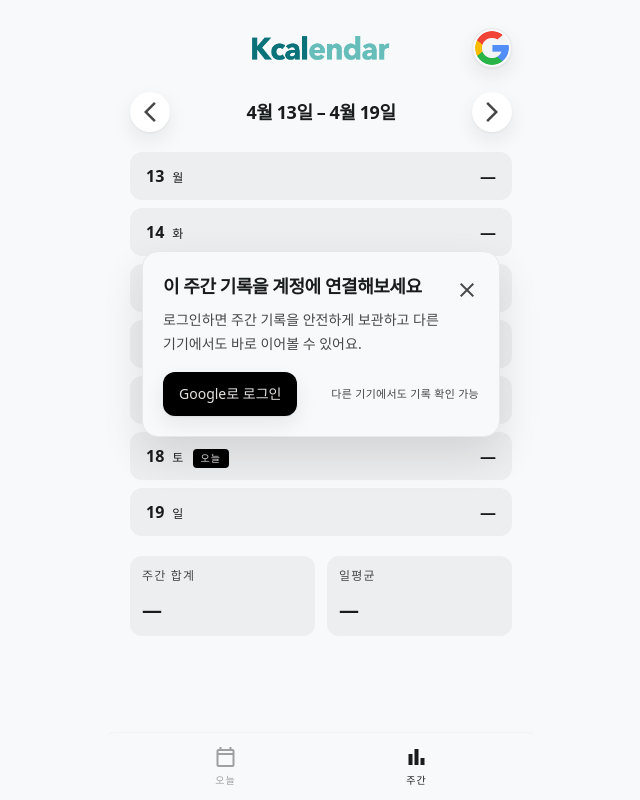
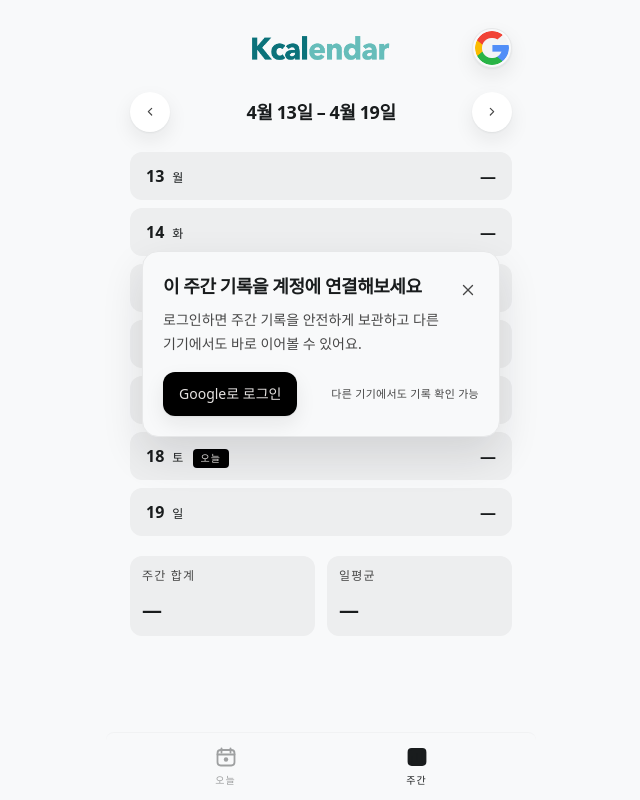
Before and after one commit to ingssg/Kcalendar, a Next.js app in the folder apps/web/: page /weekly in a window 1280 px wide. Shown: the whole page, without its empty margins (319-959 px from the left). Built offline with nearby package versions, Linux system fonts and the light colour scheme; no server answers.

Commit message:
fix(web): replace font icons with local svg

```diff
--- a/apps/web/app/(tabs)/weekly/[date]/page.tsx
+++ b/apps/web/app/(tabs)/weekly/[date]/page.tsx
@@ -7,6 +7,7 @@ import { useProfile } from "@/lib/hooks/use-profile";
 import { calculateBurnCalories } from "@/lib/entries";
 import { AppTopBar } from "@/components/app-top-bar";
 import { AuthMenuButton } from "@/components/auth-menu-button";
+import { ArrowLeftIcon } from "@/components/icons";
 import { SummaryCard } from "@/components/summary-card";
 import { FoodList } from "@/components/food-list";
 
@@ -35,9 +36,7 @@ export default function DateDetailPage() {
                 onClick={() => router.back()}
                 className="flex items-center justify-center w-10 h-10 rounded-full hover:bg-surface-container-high transition-colors active:scale-95 duration-200"
               >
-                <span className="material-symbols-outlined text-on-surface">
-                  arrow_back
-                </span>
+                <ArrowLeftIcon className="h-5 w-5 text-on-surface" />
               </button>
             }
             rightSlot={<AuthMenuButton />}
--- a/apps/web/app/(tabs)/weekly/page.tsx
+++ b/apps/web/app/(tabs)/weekly/page.tsx
@@ -13,6 +13,7 @@ import { useProfile } from "@/lib/hooks/use-profile";
 import { useWeeklyRecords } from "@/lib/hooks/use-weekly-records";
 import { AppTopBar } from "@/components/app-top-bar";
 import { AuthMenuButton } from "@/components/auth-menu-button";
+import { ChevronLeftIcon, ChevronRightIcon } from "@/components/icons";
 import { LoginBanner } from "@/components/login-banner";
 import { WeeklyRow } from "@/components/weekly-row";
 import { dismissNudge, shouldShowNudge } from "@/lib/login-nudge";
@@ -80,9 +81,7 @@ export default function WeeklyPage() {
             disabled={!anchorDate}
             className="w-10 h-10 flex items-center justify-center rounded-full bg-surface-container-lowest text-on-surface-variant hover:bg-surface-container-high transition-colors"
           >
-            <span className="material-symbols-outlined text-sm">
-              arrow_back_ios_new
-            </span>
+            <ChevronLeftIcon className="h-4 w-4" />
           </button>
           <div>
             <h1 className="sr-only">주간 기록</h1>
@@ -95,9 +94,7 @@ export default function WeeklyPage() {
             disabled={!anchorDate}
             className="w-10 h-10 flex items-center justify-center rounded-full bg-surface-container-lowest text-on-surface-variant hover:bg-surface-container-high transition-colors"
           >
-            <span className="material-symbols-outlined text-sm">
-              arrow_forward_ios
-            </span>
+            <ChevronRightIcon className="h-4 w-4" />
           </button>
         </div>
       </header>
--- a/apps/web/app/layout.tsx
+++ b/apps/web/app/layout.tsx
@@ -33,13 +33,6 @@ export default function RootLayout({
 }) {
   return (
     <html lang="ko">
-      <head>
-        {/* eslint-disable-next-line @next/next/no-page-custom-font */}
-        <link
-          rel="stylesheet"
-          href="https://fonts.googleapis.com/css2?family=Material+Symbols+Outlined:opsz,wght,FILL,GRAD@20..48,100..700,0..1,-50..200&display=swap"
-        />
-      </head>
       {/* 데스크탑: surface-dim 배경 + 중앙 모바일 컨테이너 */}
       <body className="bg-surface-dim min-h-dvh flex justify-center">
         <QueryProvider>
--- a/apps/web/components/food-input.tsx
+++ b/apps/web/components/food-input.tsx
@@ -8,6 +8,7 @@ import type {
   ParseFoodResponse,
 } from "@kcalendar/types";
 import { ButtonGroup } from "@/components/button-group";
+import { ArrowRightIcon } from "@/components/icons";
 import { useFoodMutations } from "@/lib/hooks/use-food-mutations";
 
 type AddedEntryGroup = MealType | "activity";
@@ -208,11 +209,7 @@ export function FoodInput({ date, onEntriesAdded }: FoodInputProps) {
                 ? "기록하기"
                 : "활동 기록하기"}
           </span>
-          {!loading && (
-            <span className="material-symbols-outlined text-[18px]">
-              arrow_forward
-            </span>
-          )}
+          {!loading && <ArrowRightIcon className="h-[18px] w-[18px]" />}
           {loading && (
             <span className="w-[18px] h-[18px] border-2 border-on-primary/30 border-t-on-primary rounded-full animate-spin" />
           )}
--- a/apps/web/components/food-list.tsx
+++ b/apps/web/components/food-list.tsx
@@ -5,6 +5,7 @@ import { flushSync } from "react-dom";
 import { createPortal } from "react-dom";
 import type { FoodEntry, MealType } from "@kcalendar/types";
 import { ButtonGroup } from "@/components/button-group";
+import { DeleteIcon, EditIcon, MoreVerticalIcon } from "@/components/icons";
 import { useFoodMutations } from "@/lib/hooks/use-food-mutations";
 import { isActivityEntry } from "@/lib/entries";
 
@@ -468,9 +469,7 @@ export function FoodList({
                           className="rounded-full p-1 text-on-surface-variant transition-colors hover:text-on-surface"
                           aria-label="더보기"
                         >
-                          <span className="material-symbols-outlined text-[21px]">
-                            more_vert
-                          </span>
+                          <MoreVerticalIcon className="h-[21px] w-[21px]" />
                         </button>
                       )}
                       {readOnly && <span className="h-7 w-7 shrink-0" />}
@@ -531,18 +530,14 @@ export function FoodList({
               }}
               className="flex w-full items-center gap-2 px-4 py-3 font-body text-sm text-on-surface shadow-none transition-colors hover:bg-surface-container-low hover:shadow-none"
             >
-              <span className="material-symbols-outlined text-[16px]">
-                edit
-              </span>
+              <EditIcon className="h-[16px] w-[16px]" />
               수정
             </button>
             <button
               onClick={() => handleDelete(menuOpenId)}
               className="flex w-full items-center gap-2 px-4 py-3 font-body text-sm text-tertiary shadow-none transition-colors hover:bg-surface-container-low hover:shadow-none"
             >
-              <span className="material-symbols-outlined text-[16px]">
-                delete
-              </span>
+              <DeleteIcon className="h-[16px] w-[16px]" />
               삭제
             </button>
           </div>,
--- /dev/null
+++ b/apps/web/components/icons.tsx
@@ -0,0 +1,139 @@
+type IconProps = {
+  className?: string;
+};
+
+function SvgIcon({
+  className = "",
+  children,
+  viewBox = "0 0 24 24",
+  fill = "none",
+}: IconProps & {
+  children: React.ReactNode;
+  viewBox?: string;
+  fill?: string;
+}) {
+  return (
+    <svg
+      aria-hidden="true"
+      viewBox={viewBox}
+      fill={fill}
+      stroke="currentColor"
+      strokeWidth="1.8"
+      strokeLinecap="round"
+      strokeLinejoin="round"
+      className={className}
+    >
+      {children}
+    </svg>
+  );
+}
+
+export function TodayIcon({
+  active,
+  className = "",
+}: IconProps & { active: boolean }) {
+  return (
+    <SvgIcon className={className} fill={active ? "currentColor" : "none"}>
+      <rect x="3.5" y="5" width="17" height="15.5" rx="3.2" />
+      <path d="M7.5 3.5v4" />
+      <path d="M16.5 3.5v4" />
+      <path d="M3.5 9.5h17" />
+      <circle
+        cx="12"
+        cy="14.5"
+        r="2.2"
+        fill={active ? "var(--color-surface)" : "currentColor"}
+        stroke="none"
+      />
+    </SvgIcon>
+  );
+}
+
+export function WeeklyIcon({
+  active,
+  className = "",
+}: IconProps & { active: boolean }) {
+  return (
+    <SvgIcon className={className} fill={active ? "currentColor" : "none"}>
+      <rect x="3.5" y="4" width="17" height="16" rx="3.2" />
+      <path d="M7 15.5V12.5" />
+      <path d="M12 15.5V9.5" />
+      <path d="M17 15.5V7.5" />
+      <path d="M7 17.5h10" />
+    </SvgIcon>
+  );
+}
+
+export function ArrowRightIcon({ className = "" }: IconProps) {
+  return (
+    <SvgIcon className={className}>
+      <path d="M5 12h13" />
+      <path d="m13 7 5 5-5 5" />
+    </SvgIcon>
+  );
+}
+
+export function ArrowLeftIcon({ className = "" }: IconProps) {
+  return (
+    <SvgIcon className={className}>
+      <path d="M19 12H6" />
+      <path d="m11 7-5 5 5 5" />
+    </SvgIcon>
+  );
+}
+
+export function ChevronLeftIcon({ className = "" }: IconProps) {
+  return (
+    <SvgIcon className={className}>
+      <path d="m14.5 6.5-5 5 5 5" />
+    </SvgIcon>
+  );
+}
+
+export function ChevronRightIcon({ className = "" }: IconProps) {
+  return (
+    <SvgIcon className={className}>
+      <path d="m9.5 6.5 5 5-5 5" />
+    </SvgIcon>
+  );
+}
+
+export function CloseIcon({ className = "" }: IconProps) {
+  return (
+    <SvgIcon className={className}>
+      <path d="M6 6l12 12" />
+      <path d="M18 6 6 18" />
+    </SvgIcon>
+  );
+}
+
+export function MoreVerticalIcon({ className = "" }: IconProps) {
+  return (
+    <SvgIcon className={className} viewBox="0 0 24 24">
+      <circle cx="12" cy="5.5" r="1.3" fill="currentColor" stroke="none" />
+      <circle cx="12" cy="12" r="1.3" fill="currentColor" stroke="none" />
+      <circle cx="12" cy="18.5" r="1.3" fill="currentColor" stroke="none" />
+    </SvgIcon>
+  );
+}
+
+export function EditIcon({ className = "" }: IconProps) {
+  return (
+    <SvgIcon className={className}>
+      <path d="M4 20h4.2l9.4-9.4a1.8 1.8 0 0 0 0-2.6l-1.6-1.6a1.8 1.8 0 0 0-2.6 0L4 15.8V20Z" />
+      <path d="m11.5 8.5 4 4" />
+    </SvgIcon>
+  );
+}
+
+export function DeleteIcon({ className = "" }: IconProps) {
+  return (
+    <SvgIcon className={className}>
+      <path d="M5 7h14" />
+      <path d="M9 7V5.5A1.5 1.5 0 0 1 10.5 4h3A1.5 1.5 0 0 1 15 5.5V7" />
+      <path d="M7 7l.8 11.2A1.8 1.8 0 0 0 9.6 20h4.8a1.8 1.8 0 0 0 1.8-1.8L17 7" />
+      <path d="M10 11v5" />
+      <path d="M14 11v5" />
+    </SvgIcon>
+  );
+}
--- a/apps/web/components/ios-toast.tsx
+++ b/apps/web/components/ios-toast.tsx
@@ -1,6 +1,7 @@
 "use client";
 
 import { useEffect, useState } from "react";
+import { CloseIcon } from "@/components/icons";
 import { signInWithGoogle } from "@/lib/auth";
 
 type IosToastProps = {
@@ -55,7 +56,7 @@ export function IosToast({ onDismiss }: IosToastProps) {
             className="flex h-9 w-9 items-center justify-center rounded-full text-on-surface-variant transition-colors hover:bg-surface-container-high hover:text-on-surface"
             aria-label="토스트 닫기"
           >
-            <span className="material-symbols-outlined text-[18px]">close</span>
+            <CloseIcon className="h-[18px] w-[18px]" />
           </button>
         </div>
 
--- a/apps/web/components/login-banner.tsx
+++ b/apps/web/components/login-banner.tsx
@@ -1,6 +1,7 @@
 "use client";
 
 import { useState } from "react";
+import { CloseIcon } from "@/components/icons";
 import { signInWithGoogle } from "@/lib/auth";
 
 type LoginBannerProps = {
@@ -58,7 +59,7 @@ export function LoginBanner({ variant, onDismiss }: LoginBannerProps) {
           className="flex h-9 w-9 items-center justify-center rounded-full text-on-surface-variant transition-colors hover:bg-surface-container-high hover:text-on-surface"
           aria-label="로그인 유도 닫기"
         >
-          <span className="material-symbols-outlined text-[18px]">close</span>
+          <CloseIcon className="h-[18px] w-[18px]" />
         </button>
       </div>
 
--- a/apps/web/components/tab-bar.tsx
+++ b/apps/web/components/tab-bar.tsx
@@ -2,6 +2,7 @@
 
 import Link from "next/link";
 import { usePathname } from "next/navigation";
+import { TodayIcon, WeeklyIcon } from "@/components/icons";
 
 export function TabBar() {
   const pathname = usePathname();
@@ -27,12 +28,7 @@ export function TabBar() {
             : "text-on-surface opacity-40 hover:opacity-60"
         }`}
       >
-        <span
-          className="material-symbols-outlined mb-1"
-          style={{ fontVariationSettings: isToday ? "'FILL' 1" : "'FILL' 0" }}
-        >
-          calendar_today
-        </span>
+        <TodayIcon active={isToday} className="mb-1 h-6 w-6" />
         <span className="font-label text-[10px] uppercase tracking-[0.1em] font-medium">
           오늘
         </span>
@@ -46,12 +42,7 @@ export function TabBar() {
             : "text-on-surface opacity-40 hover:opacity-60"
         }`}
       >
-        <span
-          className="material-symbols-outlined mb-1"
-          style={{ fontVariationSettings: isWeekly ? "'FILL' 1" : "'FILL' 0" }}
-        >
-          bar_chart
-        </span>
+        <WeeklyIcon active={isWeekly} className="mb-1 h-6 w-6" />
         <span className="font-label text-[10px] uppercase tracking-[0.1em] font-medium">
           주간
         </span>
```
